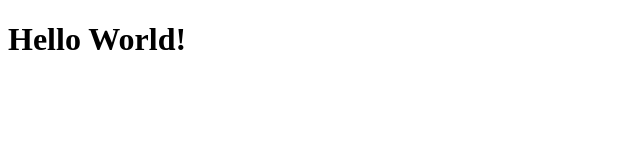
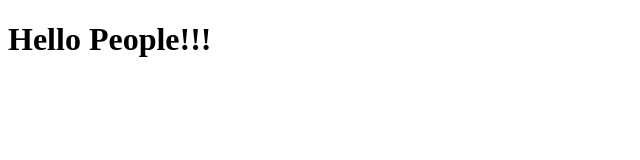
Before and after one commit to grinmma/1c-first-git, a plain HTML site: page example/index.html in a window 1280 px wide. Shown: the full height of the page, 0-640 px from the left. Drawn offline with Linux system fonts and the light colour scheme.

Commit message:
First change!

```diff
--- a/example/index.html
+++ b/example/index.html
@@ -4,7 +4,7 @@
 </head>
 <body>
 <h1>
-  Hello World!
+  Hello People!!!
 </h1>
 
 </body>
```
